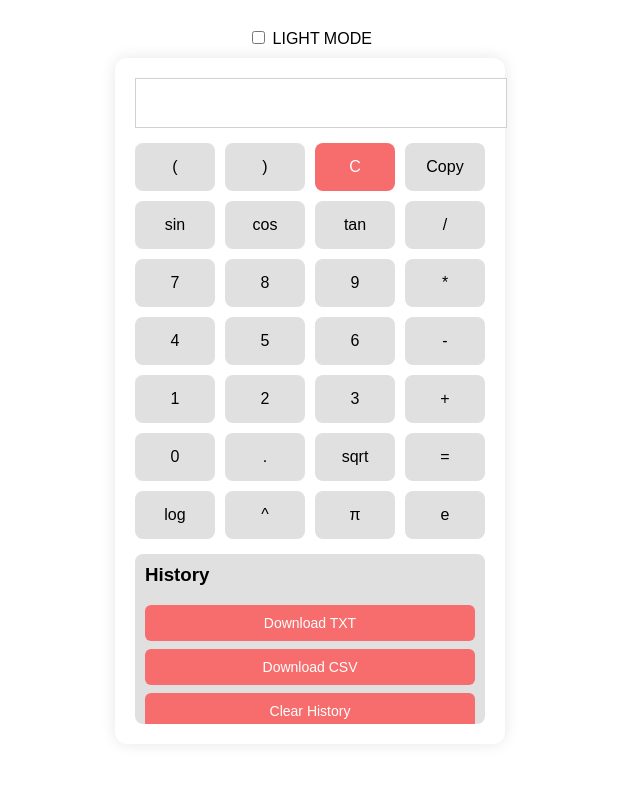
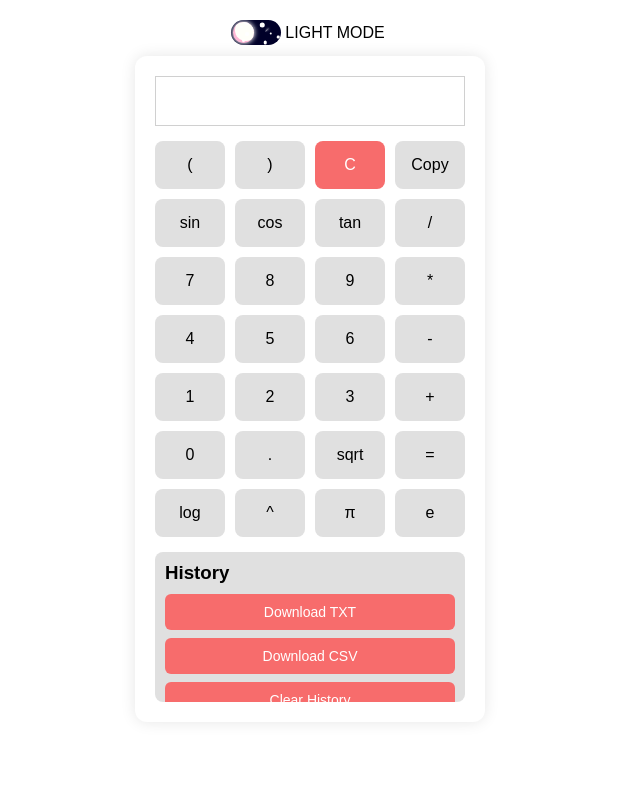
Before and after one commit to DARKBEAST2003/calculater, a plain HTML site: page index.html in a window 1280 px wide. Shown: the whole page, without its empty margins (330-970 px from the left). Drawn offline with Linux system fonts and the light colour scheme.

Commit message:
Update style.css

```diff
--- a/style.css
+++ b/style.css
@@ -21,8 +21,9 @@
   display: flex;
   flex-direction: column;
   align-items: center;
+  justify-content: center;
   padding: 20px;
-    transition: background 0.3s, color 0.3s;
+  transition: background 0.5s ease, color 0.3s;
   }
 
   .theme-toggle {
@@ -129,3 +130,190 @@
     background-color: var(--btn-hover);
     color: var(--text);
   }
+
+* {
+    margin: 0;
+    padding: 0;
+    box-sizing: border-box;
+}
+
+#themeSwitch { display: none;}
+
+.toggle {
+    position: relative;
+    cursor: pointer;
+    display: block;
+    width: 50px;
+    height: 25px;
+    background: #000029;
+    border-radius: 12.5px;
+    transition: background 0.5s;
+    overflow: hidden;
+}
+
+.btn {
+    position: absolute;
+    top: 1.75px;
+    left: 1.5px;
+    width: 21.5px;
+    height: 21.5px;
+    border-radius: 50%;
+    background: #ffb7d6;
+    overflow: hidden;
+    box-shadow: 0 0 5px .5px #ffffff;
+    transition: all .5s ease-out;
+}
+
+.dot {
+    position: absolute;
+    border-radius: 50%;
+    background: #ffb7d5;
+    transition: .5s;
+}
+
+.dot {
+    width: var(--w);
+    height: var(--h);
+    top: var(--t);
+    right: var(--r);
+    bottom: var(--b);
+    left: var(--l);
+    background: var(--bg, #ffb7d6);
+}
+
+.dot:nth-child(1) { --bg: #fffff9; --w: 21.5px; --h: 21.5px; --l: 2.5px; --b: 2.5px;}
+.dot:nth-child(2) { --w: 5px; --h: 5px; --t: -1.75px; --l: 11px;}
+.dot:nth-child(3) { --w: 4px; --h: 4px; --t: 5px; --r: -1px;}
+.dot:nth-child(4) { --w: 2.5px; --h: 2.5px; --t: 4px; --l: 7.5px;}
+.dot:nth-child(5) { --w: 3.75px; --h: 3.75px; --t: 10px; --l: 12px;}
+.dot:nth-child(6) { --w: 2.5px; --h: 2.5px; --t: 12px; --l: 5px;}
+.dot:nth-child(7) { --w: 3px; --h: 3px; --b: 1.25px; --l: 8.75px;}
+
+.star {
+    position: absolute;
+    border-radius: 50%;
+    background: #ffffff;
+    box-shadow: .25px 0 .5px .5px #ffffff;
+}
+
+.star {
+    width: var(--w);
+    height: var(--h);
+    top: var(--t);
+    right: var(--r);
+    left: var(--l);
+}
+
+.star:nth-child(1) { --w: 3px; --h: 3px; --r: 22.5px; --b: 10px; }
+.star:nth-child(2) { --w: 4px; --h: 4px; --r: 17.5px; --t: 2.5px; }
+.star:nth-child(3) { --w: 2.5px; --h: 2.5px; --r: 15px; --t: 21.25px; }
+.star:nth-child(4) { --w: 1.5px; --h: 1.5px; --r: 10px; --t: 12.5px; }
+.star:nth-child(5) { --w: 1.5px; --h: 1.5px; --r: 2.5px; --t: 16.25px; }
+
+
+.star:nth-child(6),
+.star:nth-child(7),
+.star:nth-child(8) {
+    width: 5px;
+    height: 1px;
+    border-radius: 1px;
+    transform: rotate(-45deg);
+    box-shadow: 2.5px 0 2px .5px #ffffff;
+    animation: shoot 1.5s ease-out infinite;
+    top: var(--st);
+    right: var(--sr);
+    bottom: var(--sb);
+    animation-delay: var(--sd, 0s);
+}
+.star:nth-child(6) { --sr: 7.5px; --sb: 7.5px; --sd: -4s}
+.star:nth-child(7) { --sr: 12.5px; --sb: 15px; }
+.star:nth-child(8) { --sr: 22.5px; --st: 2.5px; --sd: -8s}
+
+@keyframes shoot {
+    0%{
+        transform: rotate(-45deg) translateX(17.5px);
+    }
+    50%{
+        transform: rotate(-45deg) translateX(-5px);
+        box-shadow: 1.25px 0 1.5px .25px #ffffff;
+    }
+    100%{
+        transform: rotate(-45deg) translateX(-7.5px);
+        width: .5px;
+        height: .5px;
+        opacity: 0;
+        box-shadow: none;
+    }
+}
+
+#themeSwitch:checked + .toggle {
+    background: #8feeff;
+}
+
+#themeSwitch:checked + .toggle .btn {
+    background: #fffee8;
+    transform: translateX(25.5px);
+    box-shadow: 0 0 8.75px 1.25px #fffcd8;
+}
+
+#themeSwitch:checked + .toggle .btn .dot {
+    transform: rotate(-45deg) translateX(17.5px);
+}
+
+#themeSwitch:checked + .toggle .star {
+    animation: float 2s infinite;
+    transform: none;
+    box-shadow: none;
+}
+
+#themeSwitch:checked + .toggle .star {
+    width: var(--cw);
+    height: var(--ch);
+    top: var(--ct);
+    bottom: var(--cb);
+    left: var(--cl);
+    border-radius: var(--cr, 50%);
+    background: #ffffff;
+    box-shadow: var(--cs, -0.25px 0 .5px 0 #888787);
+}
+
+#themeSwitch:checked + .toggle .star:nth-child(1) {
+    --cw: 10px; --ch: 2.5px; --cr: 2.5px; --cl: 5px;
+    --ct: 6.25px; --cs: none;
+}
+#themeSwitch:checked + .toggle .star:nth-child(2) {
+    --cw: 3px; --ch: 3px; --cl: 6.5px; --ct: 5.75px;
+}
+#themeSwitch:checked + .toggle .star:nth-child(3) {
+    --cw: 4px; --ch: 4px; --cl: 8.75px; --ct: 4.75px;
+}
+#themeSwitch:checked + .toggle .star:nth-child(4) {
+    --cw: 3.5px; --ch: 3.5px; --cl: 11.5px; --ct: 5.25px;
+}
+#themeSwitch:checked + .toggle .star:nth-child(5) {
+    --cw: 15px; --ch: 3.75px; --cr: 3.75px; --cl: 7.5px;
+    --cb: 5px; --cs: none;
+}
+#themeSwitch:checked + .toggle .star:nth-child(6) {
+    --cw: 4.5px; --ch: 4.5px; --cl: 9.5px; --cb: 5px;
+}
+#themeSwitch:checked + .toggle .star:nth-child(7) {
+    --cw: 6px; --ch: 6px; --cl: 13px; --cb: 5px;
+}
+#themeSwitch:checked + .toggle .star:nth-child(8) {
+    --cw: 5.25px; --ch: 5.25px; --cl: 17.5px; --ct: 14.75px;
+}
+
+@keyframes float {
+    0% { transform: none;}
+    50% { transform: translateX(1px);}
+    100% { transform: translateX(-1px);}
+}
+
+.theme-toggle {
+  display: flex;
+}
+
+#modeLabel {
+  margin: 4px;
+}
```
Lines whose indentation alone changed are shown as unchanged.
